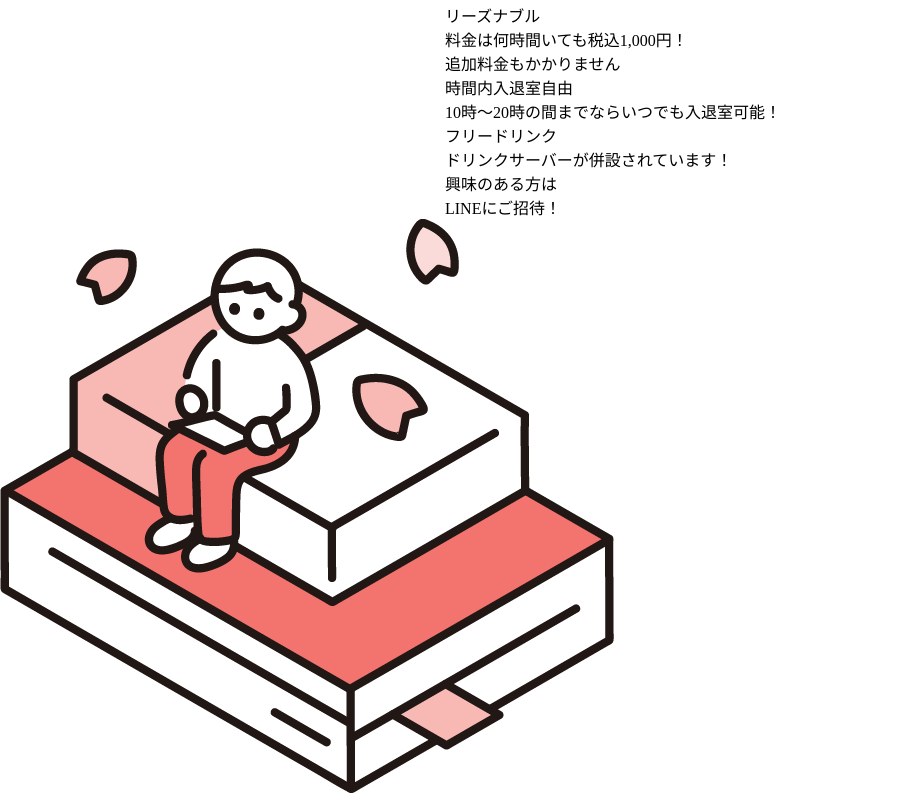
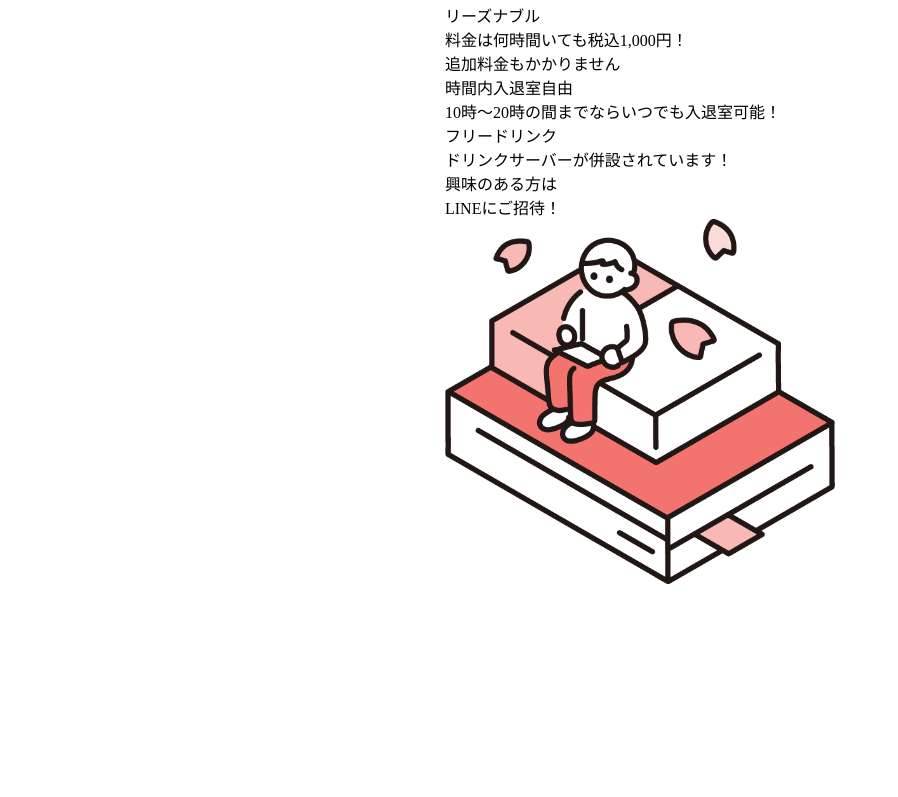
Before and after one commit to Mada3333/miraiya, a plain HTML site: page index.html in a window 1280 px wide. Shown: the part 1543-2340 px from the top of the page, without its empty margins (0-898 px from the left). After the commit the page ends 2131 px from the top, so only its background shows below. Drawn offline with nearby package versions, Linux system fonts and the light colour scheme; some packages are replaced by stand-ins of ours; files that its build step writes are made by us from their sources.

Commit message:
wrapper変更

```diff
--- a/index.html
+++ b/index.html
@@ -81,10 +81,12 @@
         </section>
     </main>
     <footer>
-        <p class="footer__text wrapper">興味のある方は
-            <br>LINEにご招待！</p>
-        <div class="footer__img">
-            <img src="img/footer.png" alt="">
+        <div class="footer__container wrapper">
+            <p class="footer__text">興味のある方は
+                <br>LINEにご招待！</p>
+            <div class="footer__img">
+                <img src="img/footer.png" alt="">
+            </div>
         </div>
     </footer>
 
```
